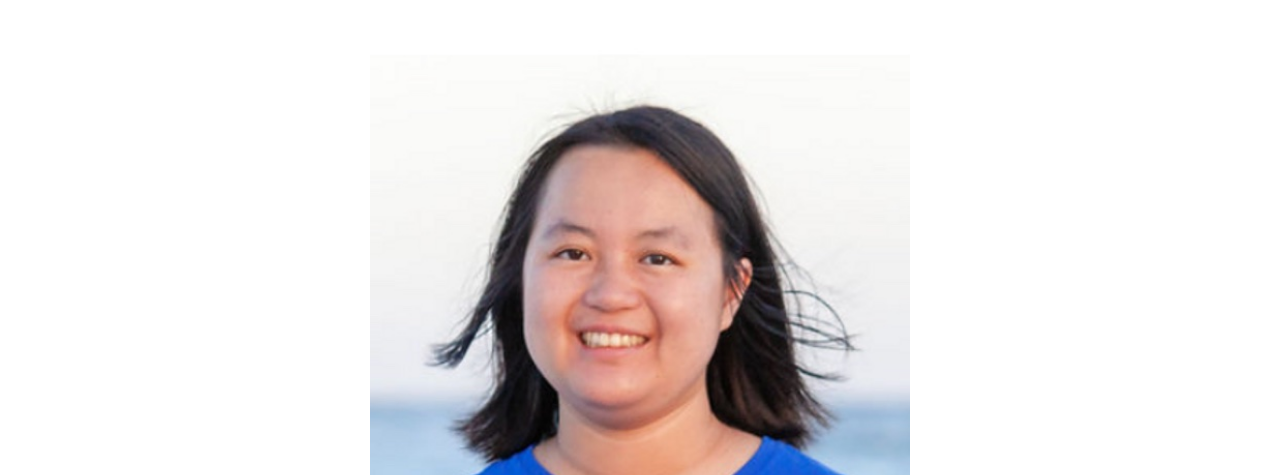
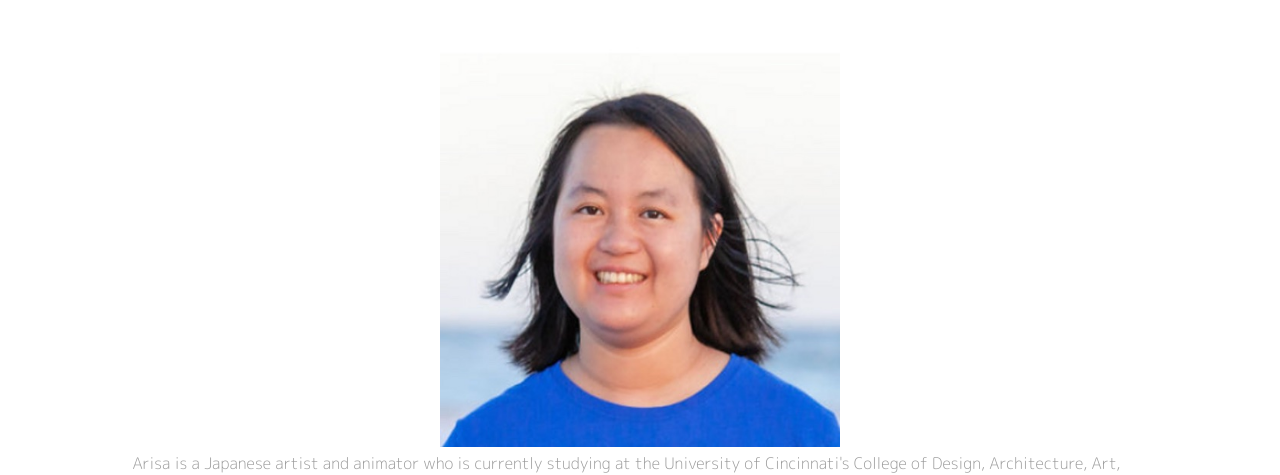
Before and after one commit to arisa1214/portfolio.github.io, a plain HTML site: page about.html in a window 1280 px wide. Shown: the part 325-800 px from the top of the page. Drawn offline with nearby package versions, Linux system fonts and the light colour scheme.

Commit message:
Add files via upload

```diff
--- a/css/style.css
+++ b/css/style.css
@@ -460,5 +460,6 @@ header #logo {
 	display: block;
 	margin-left: auto;
 	margin-right: auto;
-	width: 50%;
+	width: 400px;
+	height: 400px;
 }
```
